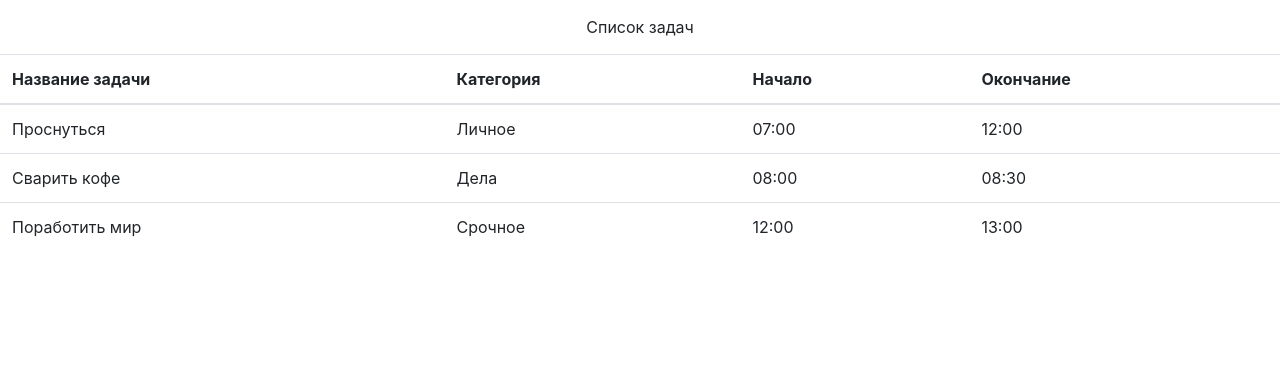
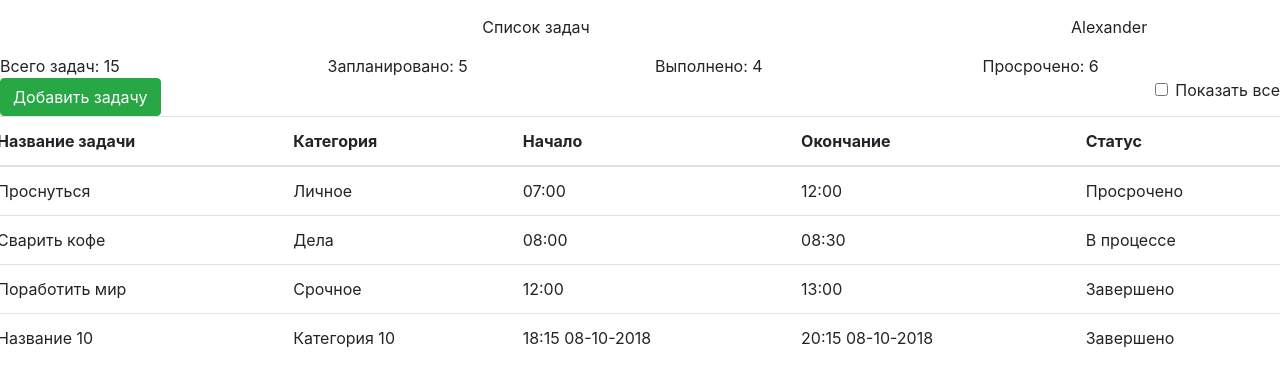
Before and after one commit to alexeremeev/aeremeev-angular, an Angular app in the folder task-planner/: page / in a window 1280 px wide. Shown: the top 386 px of the page. Built offline with nearby package versions, Linux system fonts and the light colour scheme.

Commit message:
task 62045 frame - component binding

```diff
--- a/task-planner/src/app/app.module.ts
+++ b/task-planner/src/app/app.module.ts
@@ -4,12 +4,16 @@ import { NgModule } from '@angular/core';
 import { AppComponent } from './app.component';
 import { HeaderComponent } from './header/header.component';
 import { TaskListComponent } from './task-list/task-list.component';
+import { StatisticComponent } from './task-list/statistic/statistic.component';
+import { ListRowComponent } from './task-list/list-row/list-row.component';
 
 @NgModule({
   declarations: [
     AppComponent,
     HeaderComponent,
-    TaskListComponent
+    TaskListComponent,
+    StatisticComponent,
+    ListRowComponent
   ],
   imports: [
     BrowserModule
--- a/task-planner/src/app/header/header.component.html
+++ b/task-planner/src/app/header/header.component.html
@@ -1,3 +1,8 @@
 <div class="navbar col-12">
+  <div class="col-10">
   <button type="button" class="btn btn-block">Список задач</button>
+  </div>
+  <div class="col-2">
+    {{userName}}
+  </div>
 </div>
--- a/task-planner/src/app/header/header.component.ts
+++ b/task-planner/src/app/header/header.component.ts
@@ -7,6 +7,8 @@ import { Component, OnInit } from '@angular/core';
 })
 export class HeaderComponent implements OnInit {
 
+  userName = 'Alexander';
+
   constructor() { }
 
   ngOnInit() {
--- /dev/null
+++ b/task-planner/src/app/task-list/list-row/list-row.component.html
@@ -0,0 +1,5 @@
+  <td>{{name}}</td>
+  <td>{{category}}</td>
+  <td>{{dateStart}}</td>
+  <td>{{dateEnd}}</td>
+  <td>{{status}}</td>
--- /dev/null
+++ b/task-planner/src/app/task-list/list-row/list-row.component.ts
@@ -0,0 +1,21 @@
+import { Component, OnInit } from '@angular/core';
+
+@Component({
+  selector: '[app-list-row]',
+  templateUrl: './list-row.component.html',
+  styleUrls: ['./list-row.component.css']
+})
+export class ListRowComponent implements OnInit {
+
+  name = 'Название 10';
+  category = 'Категория 10';
+  dateStart = '18:15 08-10-2018';
+  dateEnd = '20:15 08-10-2018';
+  status = 'Завершено';
+
+  constructor() { }
+
+  ngOnInit() {
+  }
+
+}
--- /dev/null
+++ b/task-planner/src/app/task-list/statistic/statistic.component.html
@@ -0,0 +1,6 @@
+<div class="row">
+  <div class="col-3">Всего задач: {{ tasksAll }}</div>
+  <div class="col-3">Запланировано: {{ tasksPlanned }}</div>
+  <div class="col-3">Выполнено: {{ tasksFinished }}</div>
+  <div class="col-3">Просрочено: {{ tasksOverdue }}</div>
+</div>
--- /dev/null
+++ b/task-planner/src/app/task-list/statistic/statistic.component.ts
@@ -0,0 +1,20 @@
+import { Component, OnInit } from '@angular/core';
+
+@Component({
+  selector: 'app-statistic',
+  templateUrl: './statistic.component.html',
+  styleUrls: ['./statistic.component.css']
+})
+export class StatisticComponent implements OnInit {
+
+  tasksAll = 15;
+  tasksPlanned = 5;
+  tasksOverdue = 6;
+  tasksFinished = 4;
+
+  constructor() { }
+
+  ngOnInit() {
+  }
+
+}
--- a/task-planner/src/app/task-list/task-list.component.html
+++ b/task-planner/src/app/task-list/task-list.component.html
@@ -1,3 +1,20 @@
+<app-statistic></app-statistic>
+  <div class="row">
+    <div class="col-8">
+      <button class="btn btn-success float-left" (click)="addTask()">Добавить задачу</button>
+    </div>
+    <div class="col-4">
+      <div class="form-check float-right">
+        <label class="form-check-label">
+          <input class="form-check-input" type="checkbox" value="" (change)="filterTasks($event)">
+          Показать все
+        </label>
+      </div>
+    </div>
+
+  </div>
+
+<div class="row">
   <div class="table-responsive">
     <table class="table table-hover issue-tracker">
       <thead>
@@ -6,6 +23,7 @@
         <th>Категория</th>
         <th>Начало</th>
         <th>Окончание</th>
+        <th>Статус</th>
       </tr>
       </thead>
       <tbody>
@@ -14,19 +32,24 @@
         <td>Личное</td>
         <td>07:00</td>
         <td>12:00</td>
+        <td>Просрочено</td>
       </tr>
       <tr>
         <td>Сварить кофе</td>
         <td>Дела</td>
         <td>08:00</td>
         <td>08:30</td>
+        <td>В процессе</td>
       </tr>
       <tr>
         <td>Поработить мир</td>
         <td>Срочное</td>
         <td>12:00</td>
         <td>13:00</td>
+        <td>Завершено</td>
       </tr>
+      <tr app-list-row></tr>
       </tbody>
     </table>
   </div>
+</div>
--- a/task-planner/src/app/task-list/task-list.component.ts
+++ b/task-planner/src/app/task-list/task-list.component.ts
@@ -12,4 +12,12 @@ export class TaskListComponent implements OnInit {
   ngOnInit() {
   }
 
+  addTask() {
+    console.log('Задача создана');
+  }
+
+  filterTasks($event) {
+    console.log('showAll - ', $event.target.checked);
+  }
+
 }
```
Also changed, not shown: task-planner/src/app/task-list/list-row/list-row.component.css (added), task-planner/src/app/task-list/statistic/statistic.component.css (added), 2 other files (tests, documents, lock files or other folders). Lines whose indentation alone changed are shown as unchanged.
